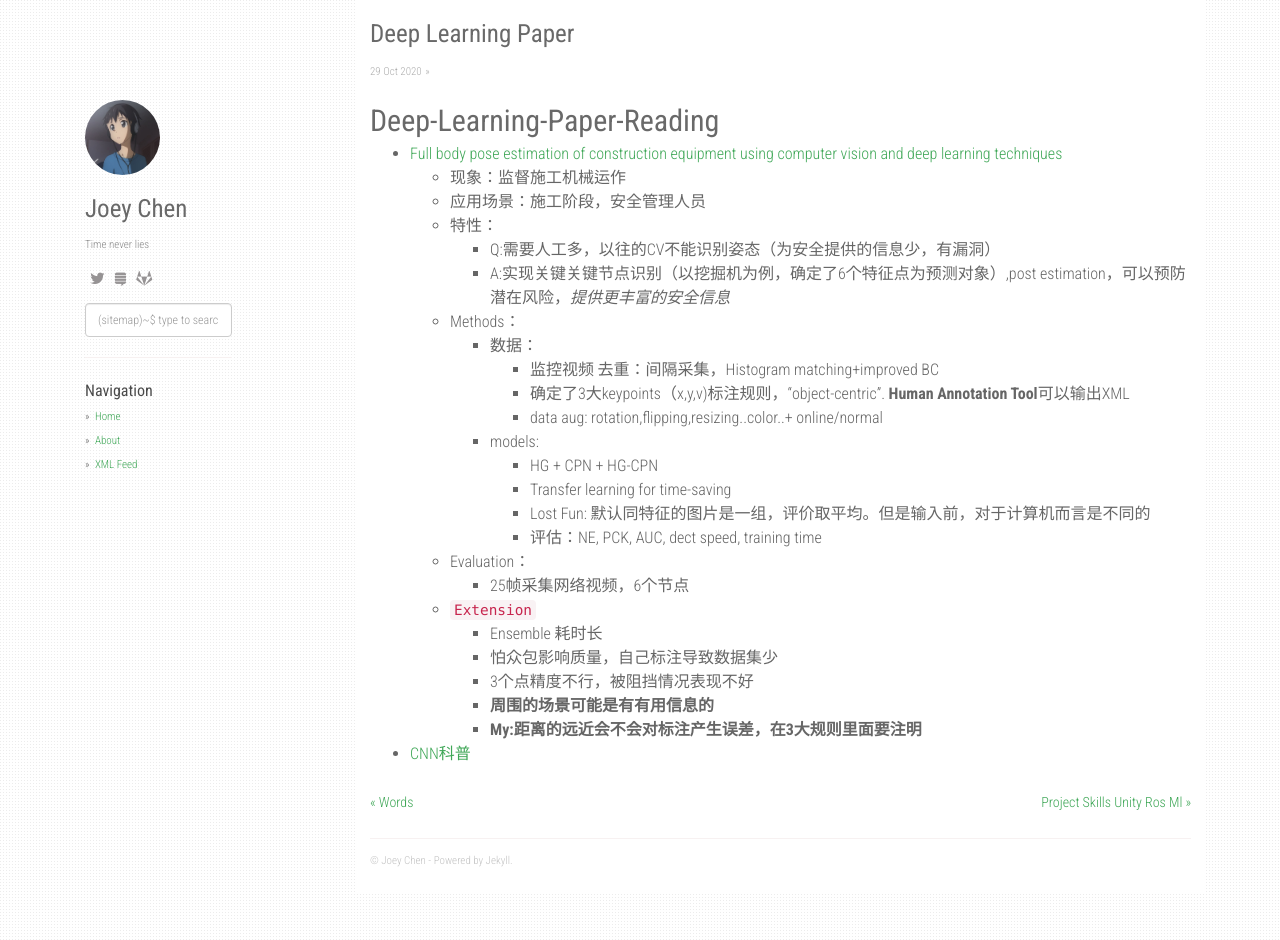
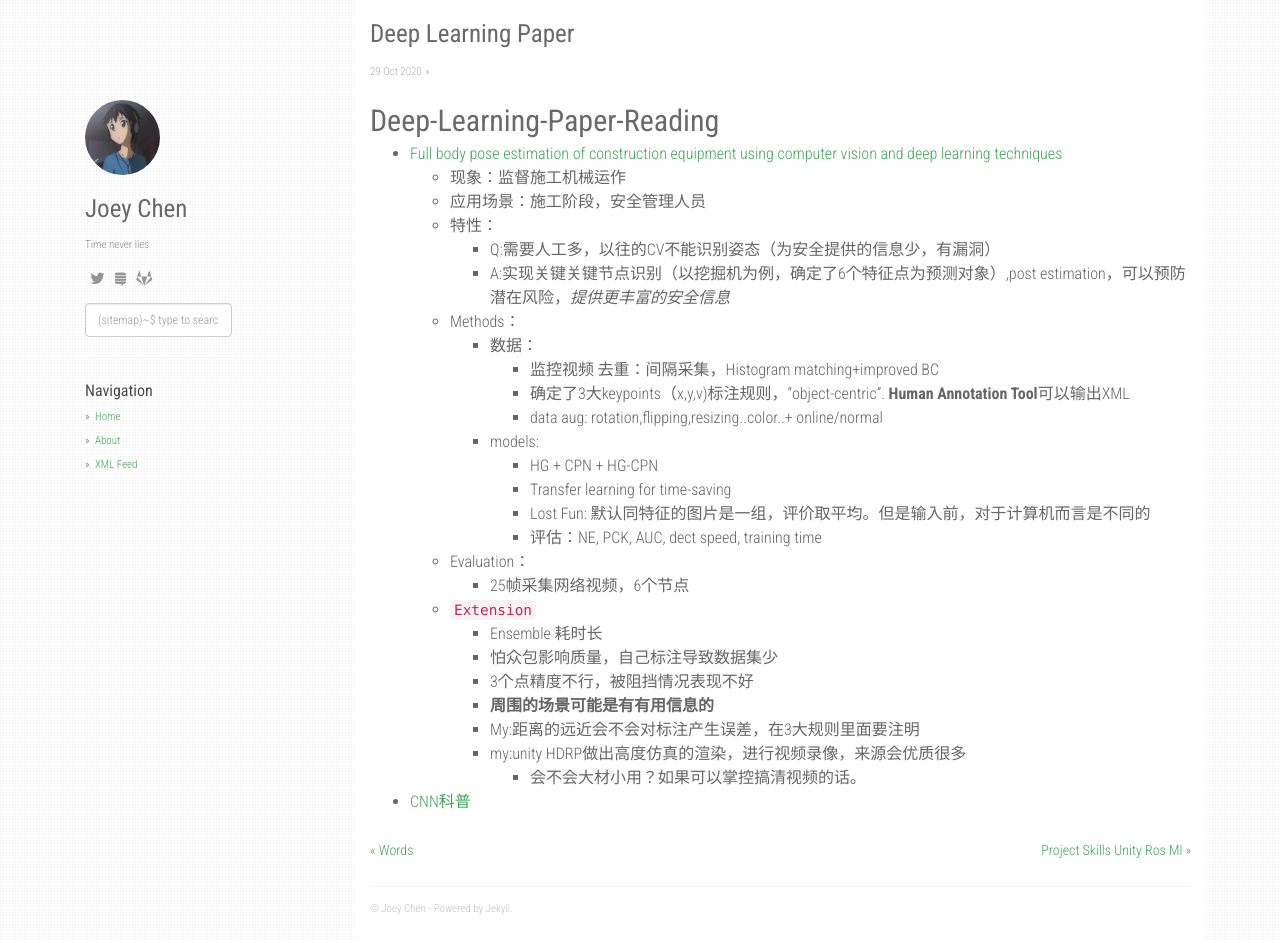
Before and after one commit to czy95/czy95.github.io, a Jekyll site: the page built from _posts/2020-10-29-Deep-Learning-Paper.md, in a window 1280 px wide and 940 px high. Built offline with Jekyll 4.4.1, drawn with Linux system fonts in a browser that asks for light colours; nearby versions of some CDN libraries; our own code applies the rules of GitHub Pages for plain Markdown files.

Commit message:
Update 2020-10-29-Deep-Learning-Paper.md

```diff
--- a/_posts/2020-10-29-Deep-Learning-Paper.md
+++ b/_posts/2020-10-29-Deep-Learning-Paper.md
@@ -22,5 +22,7 @@
     - 怕众包影响质量，自己标注导致数据集少
     - 3个点精度不行，被阻挡情况表现不好
     - **周围的场景可能是有有用信息的**
-    - **My:距离的远近会不会对标注产生误差，在3大规则里面要注明**
+    - My:距离的远近会不会对标注产生误差，在3大规则里面要注明
+    - my:unity HDRP做出高度仿真的渲染，进行视频录像，来源会优质很多
+      - 会不会大材小用？如果可以掌控搞清视频的话。
 - [CNN科普](https://medium.com/@pkqiang49/%E4%B8%80%E6%96%87%E7%9C%8B%E6%87%82%E5%8D%B7%E7%A7%AF%E7%A5%9E%E7%BB%8F%E7%BD%91%E7%BB%9C-cnn-%E5%9F%BA%E6%9C%AC%E5%8E%9F%E7%90%86-%E7%8B%AC%E7%89%B9%E4%BB%B7%E5%80%BC-%E5%AE%9E%E9%99%85%E5%BA%94%E7%94%A8-6047fb2add35)
```
